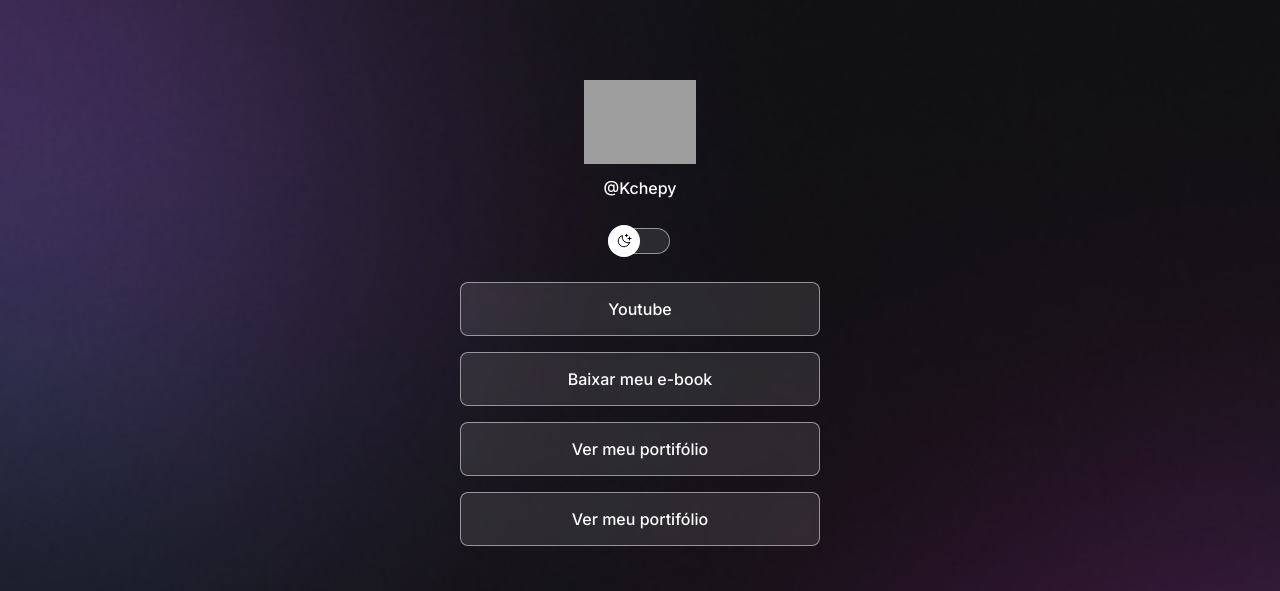
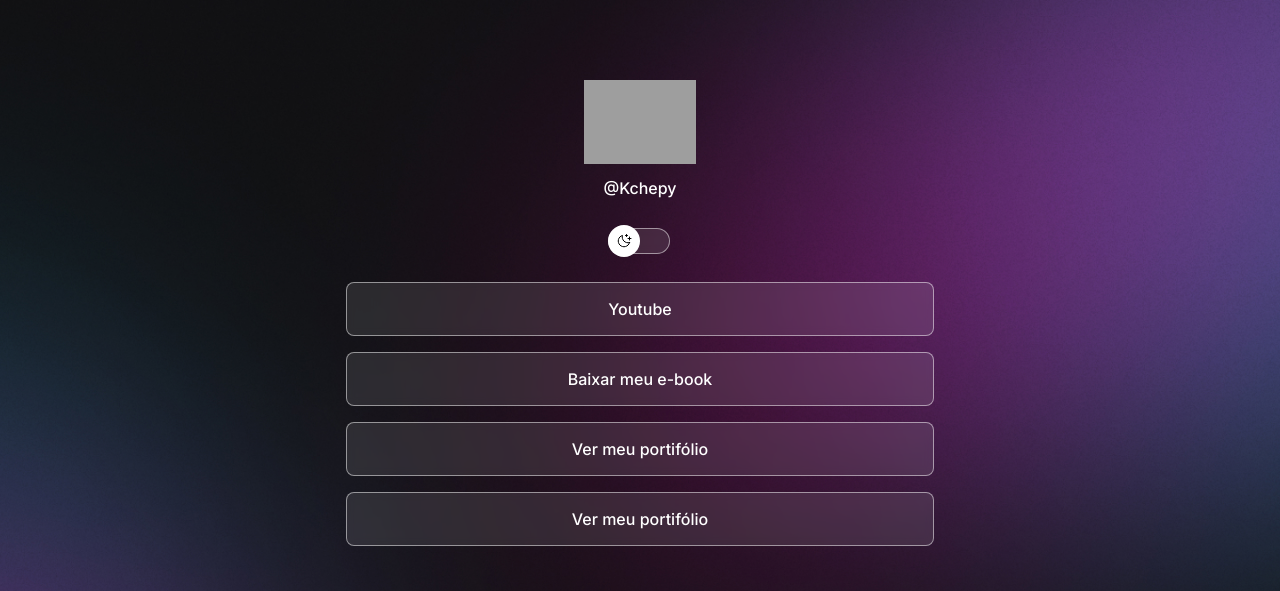
Before and after one commit to FilipeMG1/Projeto_DevLinks, a plain HTML site: page index.html in a window 1280 px wide. Shown: the top 591 px of the page. Drawn offline with nearby package versions, Linux system fonts and the light colour scheme; grey boxes are pictures that could not be loaded.

Commit message:
adjust container width

```diff
--- a/style.css
+++ b/style.css
@@ -28,10 +28,12 @@
   background-repeat: no-repeat;
   background-position: top center;
   background-size: cover;
+
   OU */
 
   /* background: color image repeat position/size */
   background: var(--bg-url) no-repeat top center/cover;
+  height: 100vh;
 }
 
 body * {
@@ -45,7 +47,8 @@
 
 #container {
   /* border: 1px solid red; VER A DIV */
-  width: 360px;
+  width: 100%;
+  max-width: 588px;
   margin: 56px auto 0px; /* CIMA, DIREITA E BAIXO */
   padding: 0 20px;
 }
@@ -177,3 +180,14 @@
   text-align: center;
   font-size: 14px;
 }
+
+/* MEDIA QUERYS */
+@media (min-width: 700px){
+  :root {
+    --bg-url: url(./assets/bg-desktop.jpg)
+  }
+
+  .light {
+    --bg-url: url(./assets/bg-desktop-light.jpg)
+  }
+}
```
